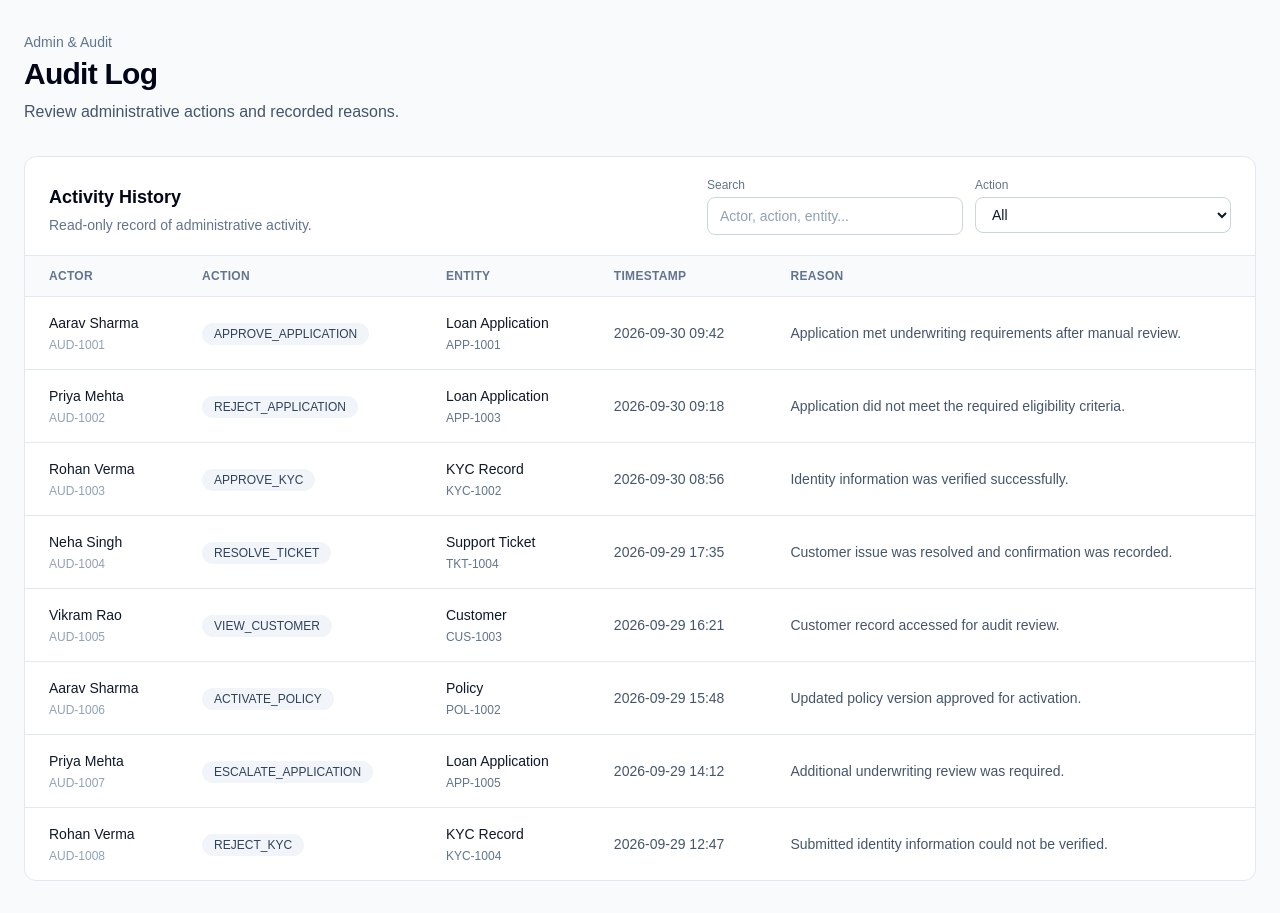
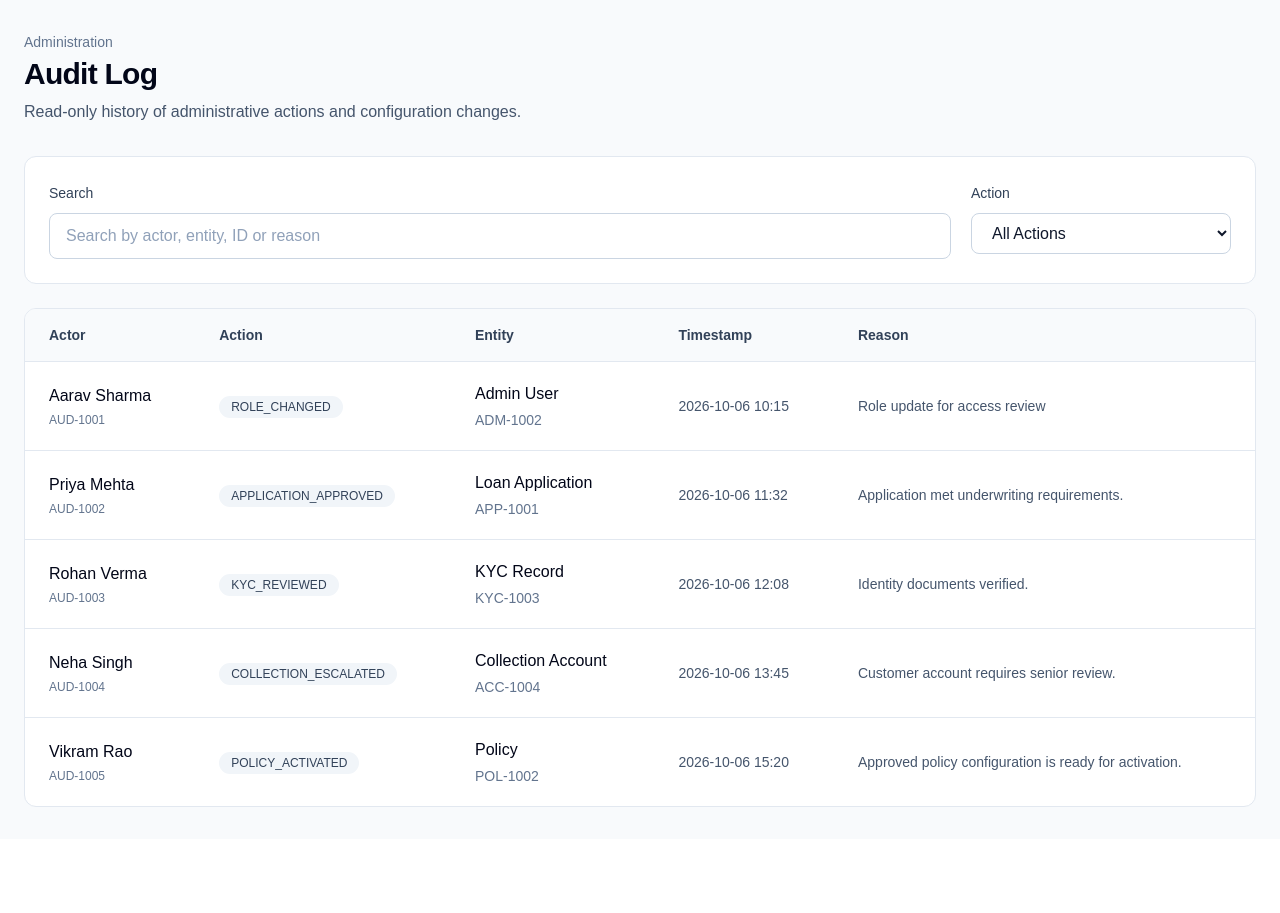
Before and after one commit to sangya03byte/inpockets-admin, a Next.js app: page /audit in a window 1280 px wide. After the commit the page ends 839 px from the top, so only its background shows below. Built offline with nearby package versions, Linux system fonts and the light colour scheme.

Commit message:
feat: add audit log flow

```diff
--- a/app/audit/auditData.ts
+++ b/app/audit/auditData.ts
@@ -1,4 +1,4 @@
-export type AuditEntry = {
+export type AuditLog = {
   id: string;
   actor: string;
   action: string;
@@ -8,77 +8,50 @@ export type AuditEntry = {
   reason: string;
 };
 
-export const auditEntries: AuditEntry[] = [
+export const auditLogs: AuditLog[] = [
   {
     id: "AUD-1001",
     actor: "Aarav Sharma",
-    action: "APPROVE_APPLICATION",
-    entity: "Loan Application",
-    entityId: "APP-1001",
-    timestamp: "2026-09-30 09:42",
-    reason: "Application met underwriting requirements after manual review.",
+    action: "ROLE_CHANGED",
+    entity: "Admin User",
+    entityId: "ADM-1002",
+    timestamp: "2026-10-06 10:15",
+    reason: "Role update for access review",
   },
   {
     id: "AUD-1002",
     actor: "Priya Mehta",
-    action: "REJECT_APPLICATION",
+    action: "APPLICATION_APPROVED",
     entity: "Loan Application",
-    entityId: "APP-1003",
-    timestamp: "2026-09-30 09:18",
-    reason: "Application did not meet the required eligibility criteria.",
+    entityId: "APP-1001",
+    timestamp: "2026-10-06 11:32",
+    reason: "Application met underwriting requirements.",
   },
   {
     id: "AUD-1003",
     actor: "Rohan Verma",
-    action: "APPROVE_KYC",
+    action: "KYC_REVIEWED",
     entity: "KYC Record",
-    entityId: "KYC-1002",
-    timestamp: "2026-09-30 08:56",
-    reason: "Identity information was verified successfully.",
+    entityId: "KYC-1003",
+    timestamp: "2026-10-06 12:08",
+    reason: "Identity documents verified.",
   },
   {
     id: "AUD-1004",
     actor: "Neha Singh",
-    action: "RESOLVE_TICKET",
-    entity: "Support Ticket",
-    entityId: "TKT-1004",
-    timestamp: "2026-09-29 17:35",
-    reason: "Customer issue was resolved and confirmation was recorded.",
+    action: "COLLECTION_ESCALATED",
+    entity: "Collection Account",
+    entityId: "ACC-1004",
+    timestamp: "2026-10-06 13:45",
+    reason: "Customer account requires senior review.",
   },
   {
     id: "AUD-1005",
     actor: "Vikram Rao",
-    action: "VIEW_CUSTOMER",
-    entity: "Customer",
-    entityId: "CUS-1003",
-    timestamp: "2026-09-29 16:21",
-    reason: "Customer record accessed for audit review.",
-  },
-  {
-    id: "AUD-1006",
-    actor: "Aarav Sharma",
-    action: "ACTIVATE_POLICY",
+    action: "POLICY_ACTIVATED",
     entity: "Policy",
     entityId: "POL-1002",
-    timestamp: "2026-09-29 15:48",
-    reason: "Updated policy version approved for activation.",
-  },
-  {
-    id: "AUD-1007",
-    actor: "Priya Mehta",
-    action: "ESCALATE_APPLICATION",
-    entity: "Loan Application",
-    entityId: "APP-1005",
-    timestamp: "2026-09-29 14:12",
-    reason: "Additional underwriting review was required.",
-  },
-  {
-    id: "AUD-1008",
-    actor: "Rohan Verma",
-    action: "REJECT_KYC",
-    entity: "KYC Record",
-    entityId: "KYC-1004",
-    timestamp: "2026-09-29 12:47",
-    reason: "Submitted identity information could not be verified.",
+    timestamp: "2026-10-06 15:20",
+    reason: "Approved policy configuration is ready for activation.",
   },
 ];
--- a/app/audit/page.tsx
+++ b/app/audit/page.tsx
@@ -1,42 +1,39 @@
 "use client";
 
 import { useMemo, useState } from "react";
-import { auditEntries } from "./auditData";
+import { auditLogs } from "./auditData";
 
 export default function AuditLogPage() {
   const [search, setSearch] = useState("");
-  const [actionFilter, setActionFilter] = useState("All");
+  const [actionFilter, setActionFilter] = useState("ALL");
 
-  const actions = [
-    "All",
-    ...Array.from(new Set(auditEntries.map((entry) => entry.action))),
-  ];
-
-  const filteredEntries = useMemo(() => {
+  const filteredLogs = useMemo(() => {
     const query = search.trim().toLowerCase();
 
-    return auditEntries.filter((entry) => {
+    return auditLogs.filter((log) => {
       const matchesSearch =
         !query ||
-        entry.actor.toLowerCase().includes(query) ||
-        entry.action.toLowerCase().includes(query) ||
-        entry.entity.toLowerCase().includes(query) ||
-        entry.entityId.toLowerCase().includes(query) ||
-        entry.reason.toLowerCase().includes(query);
+        log.id.toLowerCase().includes(query) ||
+        log.actor.toLowerCase().includes(query) ||
+        log.entity.toLowerCase().includes(query) ||
+        log.entityId.toLowerCase().includes(query) ||
+        log.reason.toLowerCase().includes(query);
 
       const matchesAction =
-        actionFilter === "All" || entry.action === actionFilter;
+        actionFilter === "ALL" || log.action === actionFilter;
 
       return matchesSearch && matchesAction;
     });
   }, [search, actionFilter]);
+
+  const actions = [...new Set(auditLogs.map((log) => log.action))];
 
   return (
     <main className="min-h-screen bg-slate-50 px-6 py-8 text-slate-950">
       <div className="mx-auto max-w-7xl">
         <div className="mb-8">
           <p className="text-sm font-medium text-slate-500">
-            Admin & Audit
+            Administration
           </p>
 
           <h1 className="mt-1 text-3xl font-semibold tracking-tight">
@@ -44,28 +41,17 @@ export default function AuditLogPage() {
           </h1>
 
           <p className="mt-2 text-slate-600">
-            Review administrative actions and recorded reasons.
+            Read-only history of administrative actions and configuration
+            changes.
           </p>
         </div>
 
-        <section className="overflow-hidden rounded-xl border border-slate-200 bg-white">
-          <div className="border-b border-slate-200 px-6 py-5">
-            <div className="flex flex-col gap-4 lg:flex-row lg:items-end lg:justify-between">
-              <div>
-                <h2 className="text-lg font-semibold text-slate-950">
-                  Activity History
-                </h2>
-
-                <p className="mt-1 text-sm text-slate-500">
-                  Read-only record of administrative activity.
-                </p>
-              </div>
-
-              <div className="flex flex-col gap-3 sm:flex-row">
+        <section className="rounded-xl border border-slate-200 bg-white p-6">
+          <div className="grid gap-5 md:grid-cols-[1fr_260px]">
             <div>
               <label
                 htmlFor="audit-search"
-                    className="mb-1 block text-xs font-medium text-slate-500"
+                className="text-sm font-medium text-slate-700"
               >
                 Search
               </label>
@@ -75,25 +61,27 @@ export default function AuditLogPage() {
                 type="text"
                 value={search}
                 onChange={(event) => setSearch(event.target.value)}
-                    placeholder="Actor, action, entity..."
-                    className="w-full rounded-lg border border-slate-300 bg-white px-3 py-2 text-sm text-slate-900 outline-none placeholder:text-slate-400 focus:border-slate-500 sm:w-64"
+                placeholder="Search by actor, entity, ID or reason"
+                className="mt-2 w-full rounded-lg border border-slate-300 px-4 py-2.5 text-slate-900 outline-none placeholder:text-slate-400 focus:border-slate-500"
               />
             </div>
 
             <div>
               <label
-                    htmlFor="action-filter"
-                    className="mb-1 block text-xs font-medium text-slate-500"
+                htmlFor="audit-action"
+                className="text-sm font-medium text-slate-700"
               >
                 Action
               </label>
 
               <select
-                    id="action-filter"
+                id="audit-action"
                 value={actionFilter}
                 onChange={(event) => setActionFilter(event.target.value)}
-                    className="w-full rounded-lg border border-slate-300 bg-white px-3 py-2 text-sm text-slate-900 outline-none focus:border-slate-500 sm:w-64"
+                className="mt-2 w-full rounded-lg border border-slate-300 px-4 py-2.5 text-slate-900 outline-none focus:border-slate-500"
               >
+                <option value="ALL">All Actions</option>
+
                 {actions.map((action) => (
                   <option key={action} value={action}>
                     {action}
@@ -102,88 +90,81 @@ export default function AuditLogPage() {
               </select>
             </div>
           </div>
-            </div>
-          </div>
+        </section>
 
-          {filteredEntries.length === 0 ? (
-            <div className="px-6 py-16 text-center">
-              <h3 className="text-sm font-semibold text-slate-900">
-                No audit entries found
-              </h3>
-
-              <p className="mt-1 text-sm text-slate-500">
-                Try changing your search or action filter.
-              </p>
-            </div>
-          ) : (
+        <section className="mt-6 overflow-hidden rounded-xl border border-slate-200 bg-white">
           <div className="overflow-x-auto">
-              <table className="w-full min-w-[1000px] text-left">
+            <table className="w-full min-w-[950px] text-left">
               <thead className="border-b border-slate-200 bg-slate-50">
                 <tr>
-                    <th className="px-6 py-3 text-xs font-semibold uppercase tracking-wide text-slate-500">
+                  <th className="px-6 py-4 text-sm font-semibold text-slate-700">
                     Actor
                   </th>
 
-                    <th className="px-6 py-3 text-xs font-semibold uppercase tracking-wide text-slate-500">
+                  <th className="px-6 py-4 text-sm font-semibold text-slate-700">
                     Action
                   </th>
 
-                    <th className="px-6 py-3 text-xs font-semibold uppercase tracking-wide text-slate-500">
+                  <th className="px-6 py-4 text-sm font-semibold text-slate-700">
                     Entity
                   </th>
 
-                    <th className="px-6 py-3 text-xs font-semibold uppercase tracking-wide text-slate-500">
+                  <th className="px-6 py-4 text-sm font-semibold text-slate-700">
                     Timestamp
                   </th>
 
-                    <th className="px-6 py-3 text-xs font-semibold uppercase tracking-wide text-slate-500">
+                  <th className="px-6 py-4 text-sm font-semibold text-slate-700">
                     Reason
                   </th>
                 </tr>
               </thead>
 
               <tbody className="divide-y divide-slate-200">
-                  {filteredEntries.map((entry) => (
-                    <tr key={entry.id} className="hover:bg-slate-50">
-                      <td className="px-6 py-4">
-                        <p className="text-sm font-medium text-slate-900">
-                          {entry.actor}
-                        </p>
-
-                        <p className="mt-1 text-xs text-slate-400">
-                          {entry.id}
+                {filteredLogs.map((log) => (
+                  <tr key={log.id} className="hover:bg-slate-50">
+                    <td className="px-6 py-5">
+                      <p className="font-medium">{log.actor}</p>
+                      <p className="mt-1 text-xs text-slate-500">
+                        {log.id}
                       </p>
                     </td>
 
-                      <td className="px-6 py-4">
+                    <td className="px-6 py-5">
                       <span className="rounded-full bg-slate-100 px-3 py-1 text-xs font-medium text-slate-700">
-                          {entry.action}
+                        {log.action}
                       </span>
                     </td>
 
-                      <td className="px-6 py-4">
-                        <p className="text-sm font-medium text-slate-900">
-                          {entry.entity}
-                        </p>
-
-                        <p className="mt-1 text-xs text-slate-500">
-                          {entry.entityId}
+                    <td className="px-6 py-5">
+                      <p className="font-medium">{log.entity}</p>
+                      <p className="mt-1 text-sm text-slate-500">
+                        {log.entityId}
                       </p>
                     </td>
 
-                      <td className="whitespace-nowrap px-6 py-4 text-sm text-slate-600">
-                        {entry.timestamp}
+                    <td className="px-6 py-5 text-sm text-slate-600">
+                      {log.timestamp}
                     </td>
 
-                      <td className="max-w-md px-6 py-4 text-sm leading-6 text-slate-600">
-                        {entry.reason}
+                    <td className="max-w-md px-6 py-5 text-sm text-slate-600">
+                      {log.reason}
                     </td>
                   </tr>
                 ))}
+
+                {filteredLogs.length === 0 && (
+                  <tr>
+                    <td
+                      colSpan={5}
+                      className="px-6 py-12 text-center text-slate-500"
+                    >
+                      No audit records match the current filters.
+                    </td>
+                  </tr>
+                )}
               </tbody>
             </table>
           </div>
-          )}
         </section>
       </div>
     </main>
```
Lines whose indentation alone changed are shown as unchanged.
